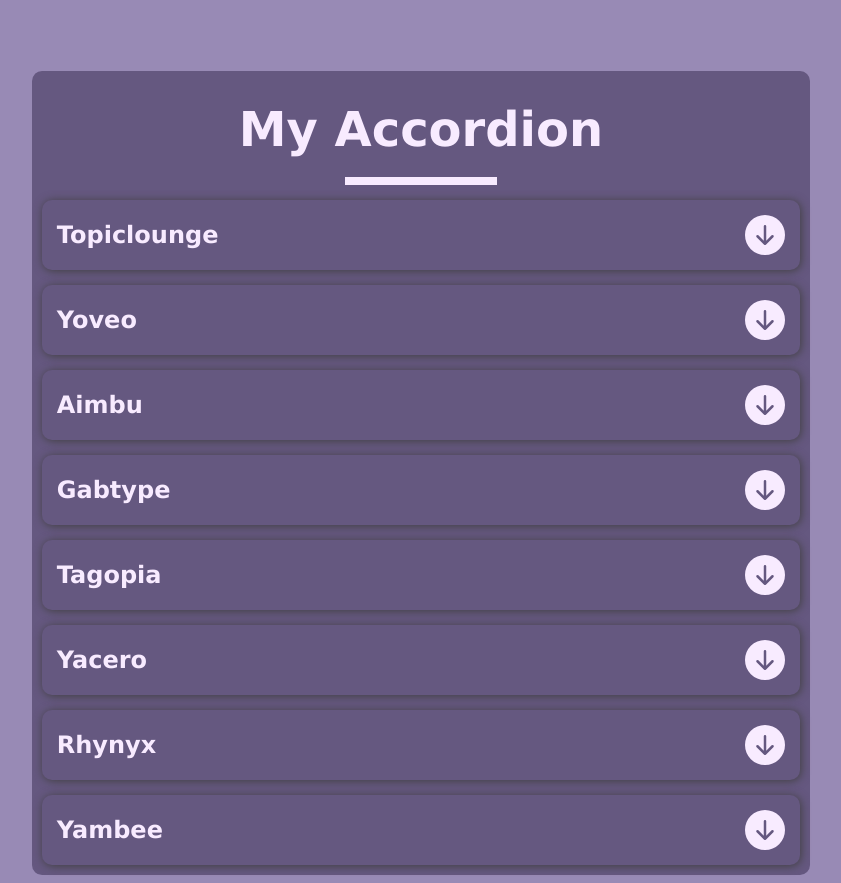
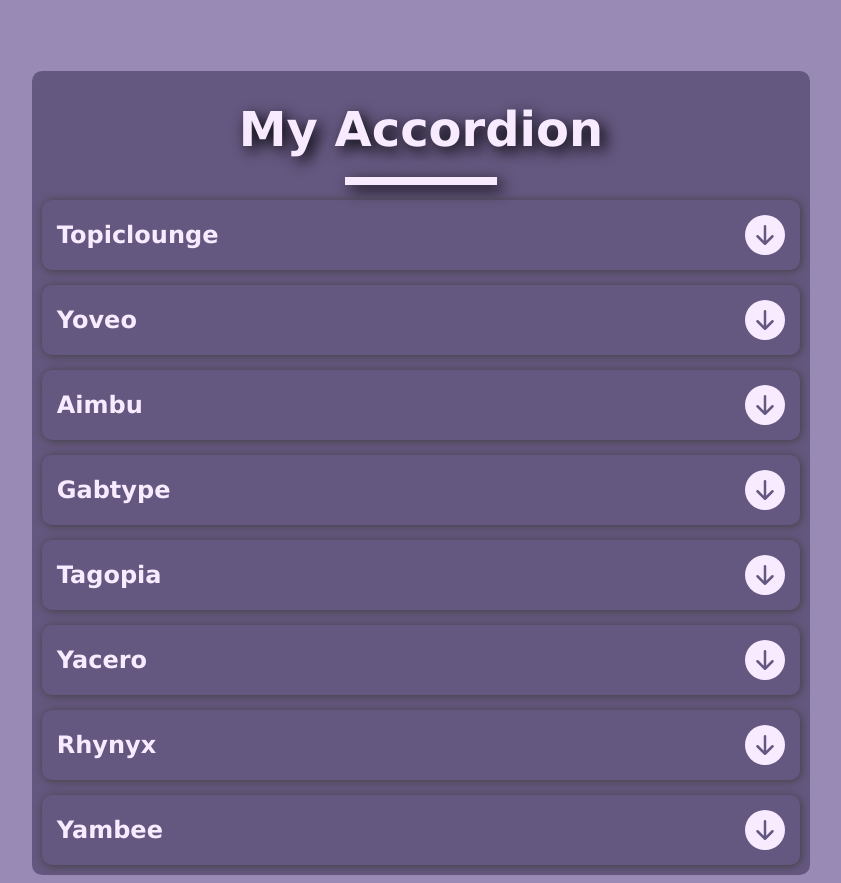
Before and after one commit to Stanislav453/Accordion, a React (Create React App) app: page / in a window 1280 px wide. Shown: the whole page, without its empty margins (219-1060 px from the left). Built offline with nearby package versions, Linux system fonts and the light colour scheme.

Commit message:
Doštýloval som h1, .underline

```diff
--- a/src/Component/Header/Header.scss
+++ b/src/Component/Header/Header.scss
@@ -5,13 +5,13 @@ header {
     display: flex;
     flex-direction: column;
     align-items: center;
-}
 
     h1 {
         margin: 20px 0;
         color: $--Hight-text-color ;
         font-size: 3em;
         text-align: center;
+        text-shadow: 5px 5px 15px #000;
 
     }
 
@@ -19,4 +19,7 @@ h1 {
         width: 20%;
         height: 8px;
         background-color: $--Hight-text-color;
+        box-shadow: 5px 5px 15px #000;
     }
+
+}
```
Lines whose indentation alone changed are shown as unchanged.
